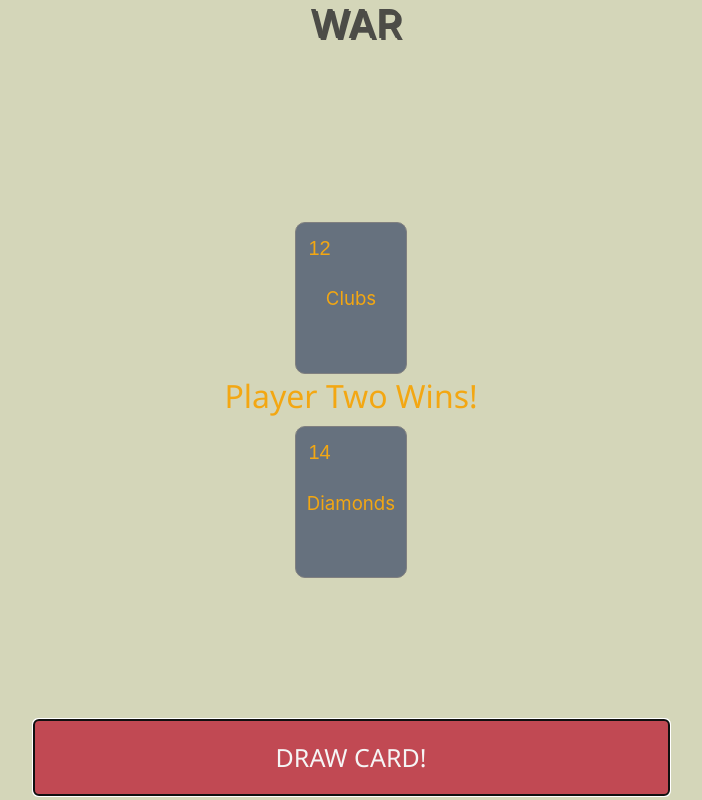
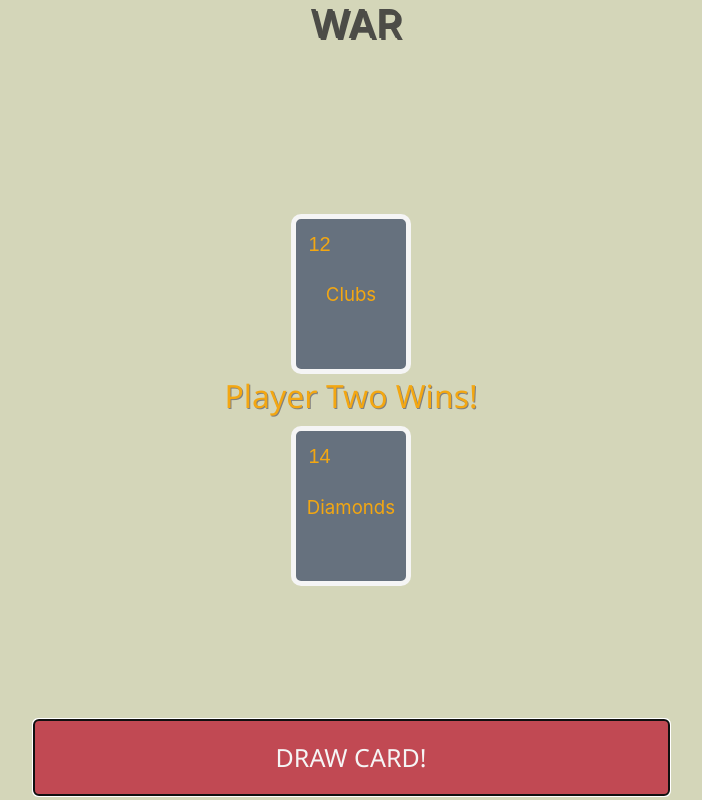
Before and after one commit to aaronmicalbeck/war, a plain HTML site: page index.html in a window 1280 px wide. Both pictures are taken after a click on the button "DRAW CARD!". Shown: the whole page, without its empty margins (289-991 px from the left). Drawn offline with nearby package versions, Linux system fonts and the light colour scheme.

Commit message:
cards styled a bit

```diff
--- a/styles.css
+++ b/styles.css
@@ -38,6 +38,7 @@ body, html{
 #moveResult{
     color: #f3a712;
     font-family: 'Noto Sans', sans-serif;
+    text-shadow: 1px 1px gray;
 }
 
 
@@ -64,7 +65,7 @@ body, html{
 .card
 {
 	padding: 10px;
-	border: solid 1px #808080;
+	border: solid 5px whitesmoke;
 	background-color: #66717e;
 	display: inline-block;
 	border-radius: 10px;
```
